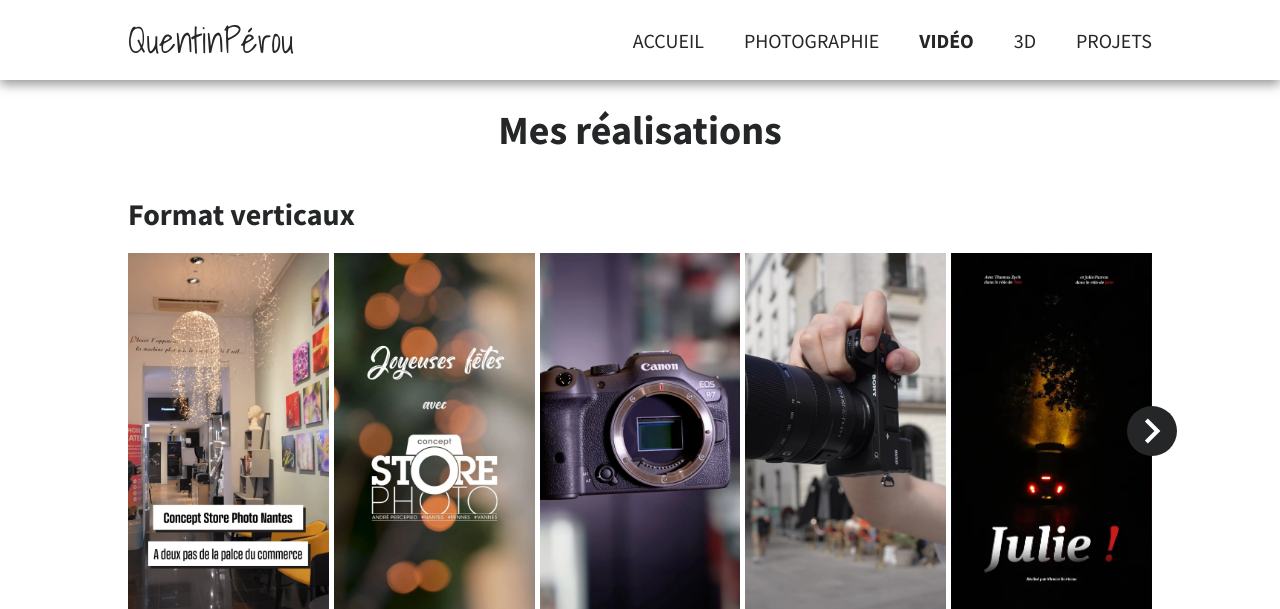
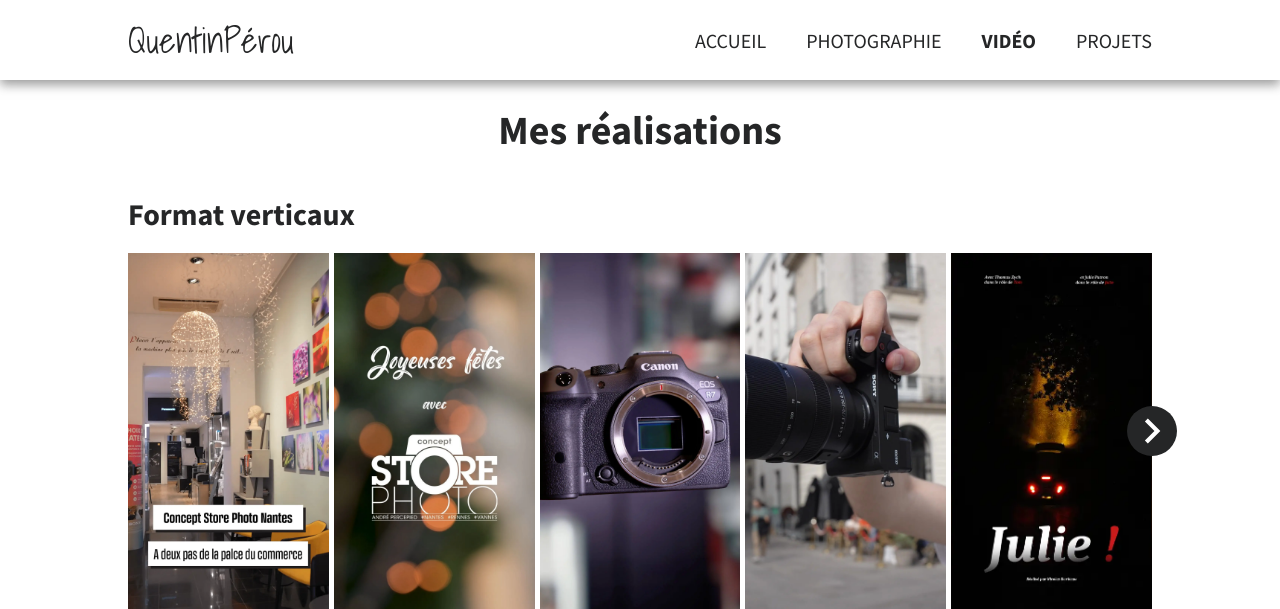
Before and after one commit to quentinperou/quentinperou.fr, a PHP site: page /video/ in a window 1280 px wide. Shown: the top 609 px of the page. Run offline with PHP 8.4, Linux system fonts and the light colour scheme.

Commit message:
masque page 3d

```diff
--- a/index.php
+++ b/index.php
@@ -48,7 +48,7 @@ session_start();
                 <a href="#" class="menuElement selected">Accueil</a>
                 <a href="./photographie/" class="menuElement">Photographie</a>
                 <a href="./video/" class="menuElement">Vidéo</a>
-                <a href="./3d/" class="menuElement">3D</a>
+                <!-- <a href="./3d/" class="menuElement">3D</a> -->
                 <a href="./projets/" class="menuElement">Projets</a>
                 <!-- <a href="#contact" class="menuElement">Contact</a> -->
             </nav>
--- a/photographie/index.php
+++ b/photographie/index.php
@@ -48,7 +48,7 @@ session_start();
                 <a href="../" class="menuElement">Accueil</a>
                 <a href="#" class="menuElement selected">Photographie</a>
                 <a href="../video/" class="menuElement">Vidéo</a>
-                <a href="../3d/" class="menuElement">3D</a>
+                <!-- <a href="../3d/" class="menuElement">3D</a> -->
                 <a href="../projets/" class="menuElement">Projets</a>
                 <!-- <a href="#contact" class="menuElement">Contact</a> -->
             </nav>
--- a/projets/index.php
+++ b/projets/index.php
@@ -48,7 +48,7 @@ session_start();
                 <a href="../" class="menuElement">Accueil</a>
                 <a href="../photographie/" class="menuElement">Photographie</a>
                 <a href="../video/" class="menuElement">Vidéo</a>
-                <a href="../3d/" class="menuElement">3D</a>
+                <!-- <a href="../3d/" class="menuElement">3D</a> -->
                 <a href="../projets/" class="menuElement selected">Projets</a>
                 <!-- <a href="#contact" class="menuElement">Contact</a> -->
             </nav>
--- a/video/index.php
+++ b/video/index.php
@@ -48,7 +48,7 @@ session_start();
                 <a href="../" class="menuElement">Accueil</a>
                 <a href="../photographie/" class="menuElement">Photographie</a>
                 <a href="#" class="menuElement selected">Vidéo</a>
-                <a href="../3d/" class="menuElement">3D</a>
+                <!-- <a href="../3d/" class="menuElement">3D</a> -->
                 <a href="../projets/" class="menuElement">Projets</a>
                 <!-- <a href="#contact" class="menuElement">Contact</a> -->
             </nav>
```
